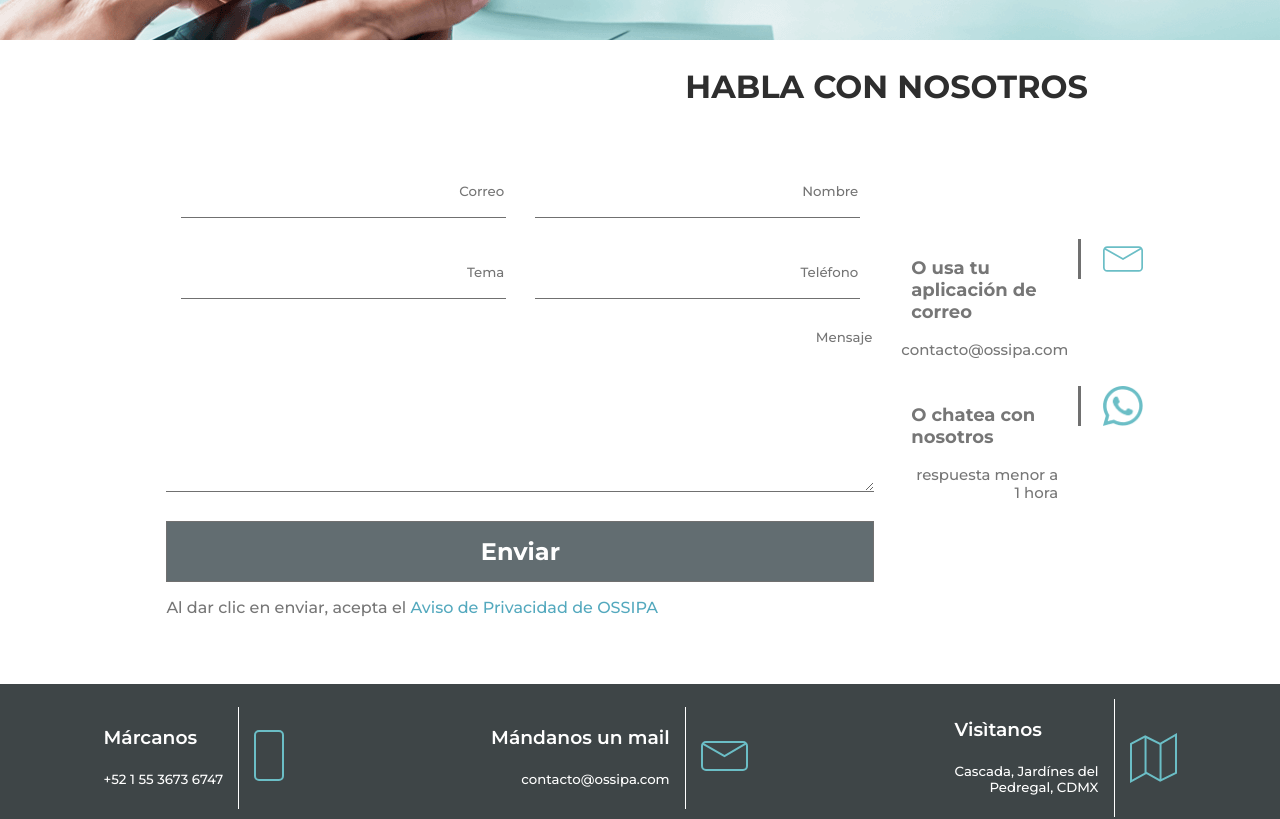
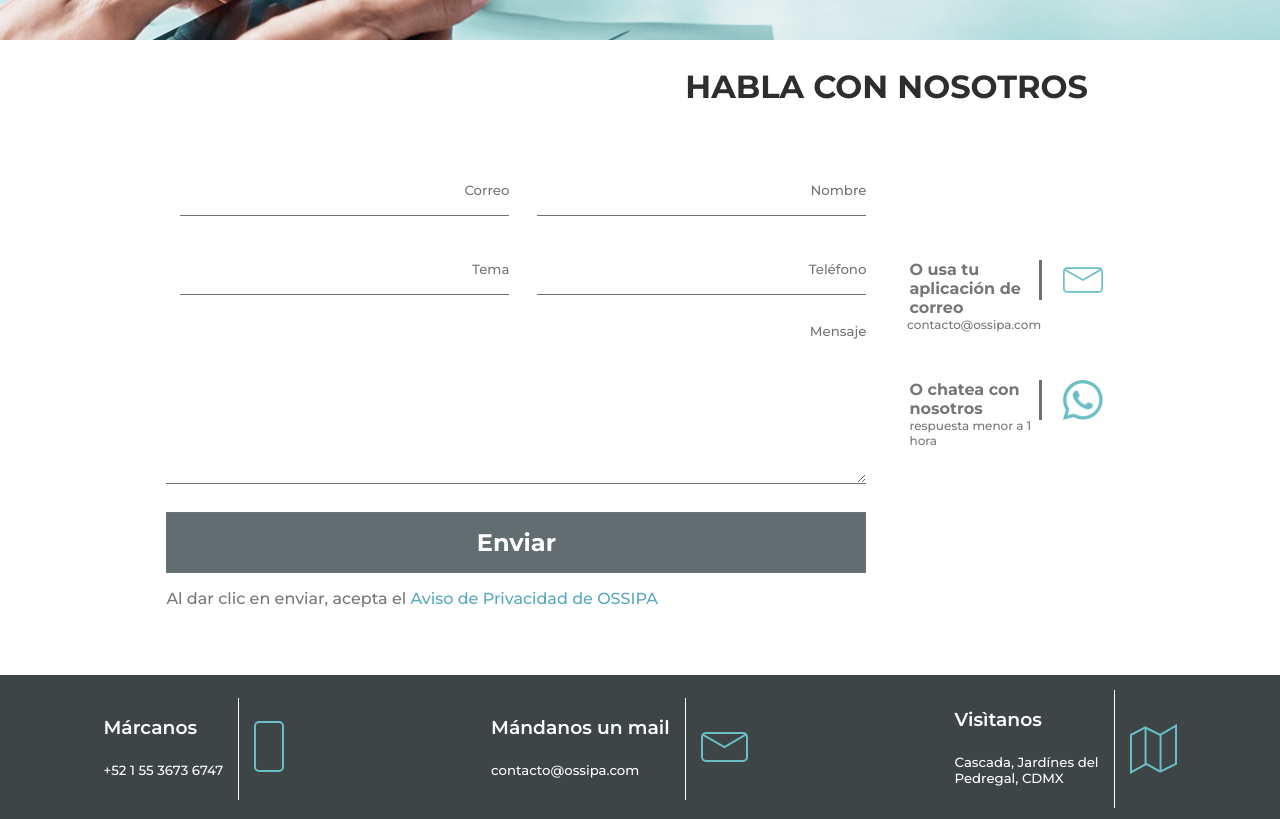
Before and after one commit to marquesin/proyectoossipa, a React (Create React App) app: page /contacto in a window 1280 px wide. Shown: the part 480-1299 px from the top of the page. Built offline with nearby package versions, Linux system fonts and the light colour scheme.

Commit message:
Ajustes por revisiones

```diff
--- a/src/Components/Contacto/HablaConNosotros/HablaConNosotros.css
+++ b/src/Components/Contacto/HablaConNosotros/HablaConNosotros.css
@@ -40,10 +40,10 @@
     display: flex;
     flex-direction: row;
     justify-content: flex-end;
-
 }
-
-
+#inputTel,#inputNombre{
+    margin-right: 0;
+}
 .inputContactenos{
     width: 350px;
     height: 50px;
@@ -51,12 +51,15 @@
     border-bottom: solid #707070 1px;
     text-align: right;
     margin: 2%;
+    padding: 0;
 }
 .texteaMensaje{
     border: none;
     border-bottom: solid #707070 1px;
     text-align: right;
     margin-top: 2%;
+    padding: 0;
+    width: 100%;
 }
 
 .buttonEnviarContactenos{
@@ -69,6 +72,7 @@
     height: 61px;
     width: 100%;
     margin-top: 4%;
+    padding: 0;
 }
 .buttonEnviarContactenos:hover{
     background-color: #313639;
@@ -83,18 +87,21 @@
 }
 
 .containerVisitanos{
-    width: 35%;
+    width: 40%;
     display: flex;
     justify-content: center;
     flex-direction: column;
     /* margin: 2%; */
     margin-left: 4%;
+    text-align: left;
+
 }
 .itemVisitanos{
     display: flex;
-    justify-content: space-between;
+    justify-content: center;
     align-items: flex-start;
-    margin-top: 1%;
+    margin-bottom: 15%;
+    flex-wrap: wrap;
 }
 .iconContactenos{
     width: 40px;
@@ -110,10 +117,10 @@
     align-items: center;
     color: #767676;
     font-weight: 600;
-    text-align: right;
+    /* text-align: right; */
     letter-spacing: 0px;
     opacity: 1;
-    font-size: 18px;
+    font-size: 16px;
     /* border-right: solid 3px #707070; */
     border-radius: 5%;
     width: 70%;
@@ -121,14 +128,16 @@
 
 .infoVisitTitle{
     font-weight: 700;
-    font-size: 18px;
+    font-size: 16px;
     /* text-align: left; */
     width: 100%;
+    margin: 0;
 }
 
 .infoSubVisitTitle{
     font-weight: 500;
     margin-top: 0;
+    font-size: 12px;
 }
 .containerIconVisit{
     display: flex;
@@ -167,7 +176,8 @@
         align-items: center;
     }
     .inputContactenos{
-        width: 100%;
+        width: 98%;
+        margin-right: 0;
     }
     .titleHablaConNosotros{
         font-size: 26px;
--- a/src/Components/Contacto/HablaConNosotros/HablaConNosotros.js
+++ b/src/Components/Contacto/HablaConNosotros/HablaConNosotros.js
@@ -52,6 +52,7 @@ export default function HablaConNosotros() {
                 placeholder="Nombre"
                 className="inputContactenos"
                 name="nombre"
+                id="inputNombre"
               />
             </div>
             <div className="containerTemaTel">
@@ -66,6 +67,7 @@ export default function HablaConNosotros() {
                 placeholder="Teléfono"
                 className="inputContactenos"
                 name="telefono"
+                id="inputTel"
               />
             </div>
             <textarea
--- a/src/Components/Footer/Footer.css
+++ b/src/Components/Footer/Footer.css
@@ -42,7 +42,7 @@ footer a:hover{
   margin-right: 15px;
   padding-right: 15px;
   border-right: 1px white solid;
-  text-align: right;
+  text-align: left;
 }
 
 .footer-info {
@@ -200,6 +200,7 @@ footer legend {
     border-left: solid;
     padding-left: 2%;
     color: #FFFFFF;
+    text-align: left;
   }
 
   /* .footer-contact-single{
--- a/src/Components/Header/Header.css
+++ b/src/Components/Header/Header.css
@@ -71,11 +71,20 @@
 .iconMenuDesolegable{
     width: 30px;
 }
+@media screen and (min-width:1024px) and  (max-width: 1440px){
+    .buttonHeader{
+        font-size: 16px;
+    }
+    .containerIconHeader{
+        width: 12%;
+    }
+}
 
 @media screen and (max-width: 1200px){
-    .buttonHeader{
+    /* .buttonHeader{
         font-size: 15px;
-    }
+    } */
+
     .iconosRedes{
         width: 40px;
         height: 40px;
--- a/src/Components/Home/Banner/Banner.css
+++ b/src/Components/Home/Banner/Banner.css
@@ -116,6 +116,9 @@
         font-size: 16px;
         line-height: 32px;
     }
+    .containerbuttonBannerHome {
+        width: 40%;
+    }
 
     /* .containerbuttonBannerHome {
         display: none;
@@ -137,6 +140,10 @@
         padding: 6%;
         font-size: 45px;
     }
+    .containerbuttonBannerHome {
+        width: 60%;
+        padding-bottom: 2%;
+    }
 }
 
 @media screen and (max-width: 769px) {
@@ -155,6 +162,7 @@
         padding: 6%;
         font-size: 45px;
     }
+
     .buttonBannerHomeSo, .buttonBannerHomeNo{
         display: none;
     }
--- a/src/Components/Home/ComoPodemosAyudar/ComoPodemosAyudar.css
+++ b/src/Components/Home/ComoPodemosAyudar/ComoPodemosAyudar.css
@@ -40,8 +40,6 @@ font-weight: 700;
 }
 .ServiciosCPA{
     width: 120px;
-    height: auto;
-
 }
 .buttonServiciosCPA{
     background-color: #D8D8D8 ;
@@ -53,12 +51,15 @@ font-weight: 700;
     display: flex;
     justify-content: center;
     align-items: center;
+    margin-top: -10%;
 }
 .buttonServiciosCPA:hover{
     background-color: #3B7381;
     width: 108px;
     height: 108px;
     cursor: pointer;
+    margin-top: -10%;
+
 }
 .buttonServiciosCPA:active, .buttonServiciosCPAActivo{
     background-color:  #54A9BE;
@@ -68,16 +69,19 @@ font-weight: 700;
     border-radius: 100%;
     border:none;
     opacity: 1;
+    margin-top: -10%;
+
 }
 
 .pServiciosCPA{
     color: #2D2D2D;
     font-weight: 700;
     opacity: 1;
-    font-size: 19px;
-    /* display: flex;
-    justify-content: center;
-    align-items: center; */
+    font-size: 14px;
+    margin-right: 8%;
+    text-align: center;
+    width: 92%;
+    height: auto;
 }
 /* #buttonSectPueba{
     background-color: #53A8BD;
--- a/src/Components/Home/ComoPodemosAyudar/Servicios/Servicios.css
+++ b/src/Components/Home/ComoPodemosAyudar/Servicios/Servicios.css
@@ -110,7 +110,7 @@
         align-items: center;
     }
     .buttonServicioAmpliado{
-        display: none;
+        margin-bottom: 35%;
     }
     .buttonServiciosResponsive{
         display: block;
@@ -149,3 +149,8 @@
         line-height: 32px;
     }
 }
+@media screen and (max-width:768px) {
+  .buttonServicioAmpliado{
+    display: none;
+}
+}
--- a/src/Components/Home/Contactenos/Contactenos.css
+++ b/src/Components/Home/Contactenos/Contactenos.css
@@ -173,6 +173,10 @@ line-height: 32px;
         width: 80%;
         margin: auto;
     }
+.pValor{
+    font-size: 16px;
+    margin-top: 1em;
+}
 
 }
 @media screen and (max-width:1024px) {
@@ -191,7 +195,7 @@ line-height: 32px;
         align-items: center;
     }
     .mayorInfoC{
-        width: 100%;
+        width: 80%;
     }
     .mayorInfoh3{
         font-size: 21px;
```
